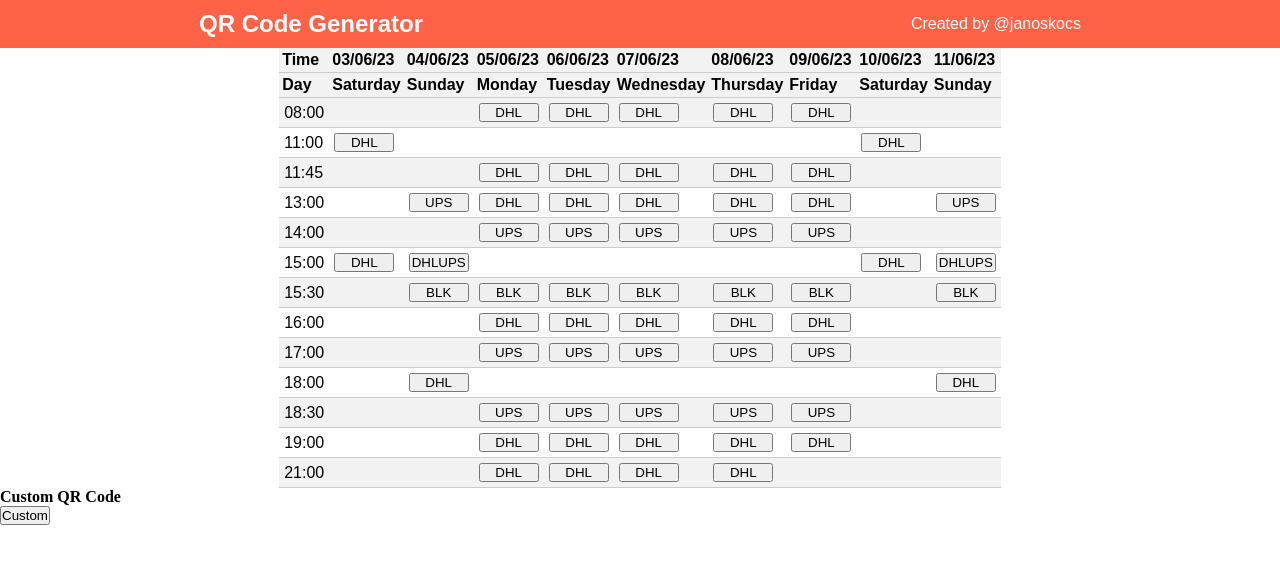
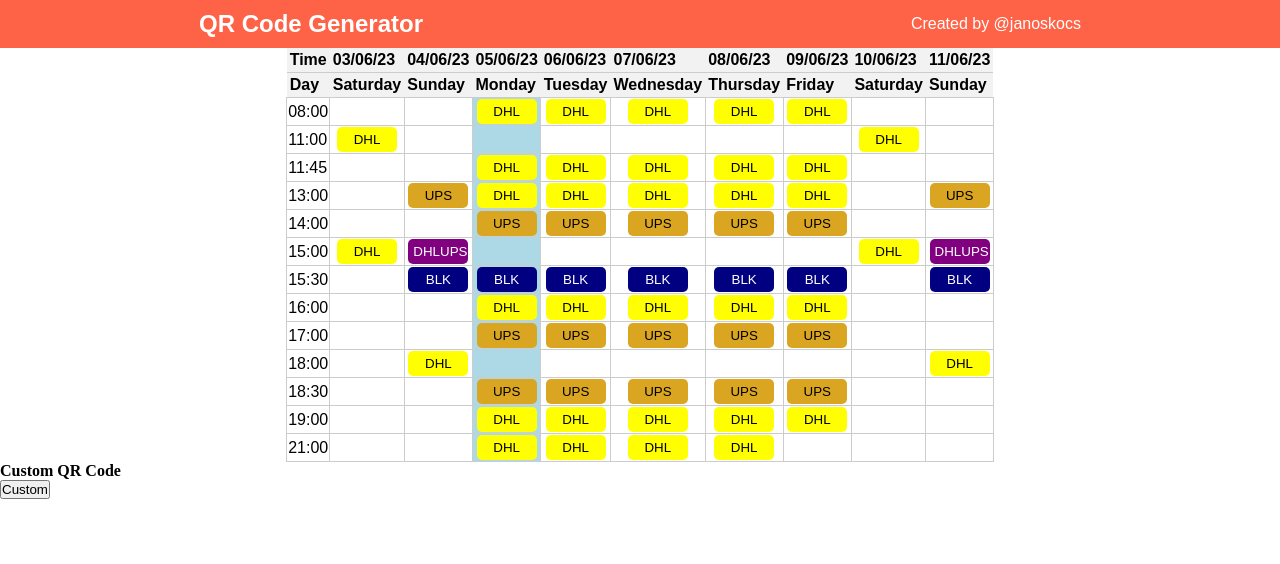
Before and after one commit to janoskocs/qr-code-app, a React (Create React App) app: page / in a window 1280 px wide. Shown: the top 564 px of the page. Built offline with nearby package versions, Linux system fonts and the light colour scheme.

Commit message:
Style buttons

```diff
--- a/src/components/Table/Table.scss
+++ b/src/components/Table/Table.scss
@@ -15,11 +15,11 @@
     border-bottom: 1px solid #ccc;
   }
   tr:nth-child(odd) {
-    background-color: #f2f2f2;
+    // background-color: #f2f2f2;
   }
   td {
-    padding: 5px;
-    border-bottom: 1px solid #ccc;
+    padding: 1px;
+    border: 1px solid #ccc;
   }
 
   .table__body {
@@ -28,6 +28,13 @@
       &:hover {
         background-color: #f5f5f5;
       }
+    }
+    td:nth-child(4) {
+      background-color: lightblue;
+    }
+
+    td:nth-child(odd) {
+      // background-color: #f5f5f5;
     }
   }
 }
--- a/src/components/TableRow/TableRow.js
+++ b/src/components/TableRow/TableRow.js
@@ -12,7 +12,7 @@
                         {service === "NO_SERVICE" ? (
                             ""
                         ) : (
-                            <button className="print__btn" onClick={() => handleButtonClick(date, hourIndex, service)}>
+                            <button className={`print__btn ${service}`} onClick={() => handleButtonClick(date, hourIndex, service)}>
                                 {service}
                             </button>
                         )}
--- a/src/components/TableRow/TableRow.scss
+++ b/src/components/TableRow/TableRow.scss
@@ -1,6 +1,38 @@
 .print__btn {
   width: 60px;
+  display: block;
+  margin: 0 auto;
+  border: none;
+  padding: 5px;
+  border-radius: 5px;
+  &.DHL {
+    background-color: yellow;
+    &:hover {
+      background-color: lightyellow;
+    }
+  }
 
+  &.UPS {
+    background-color: goldenrod;
+    &:hover {
+      background-color: lightgoldenrodyellow;
+    }
+  }
+
+  &.BLK {
+    background-color: navy;
+    color: #fff;
+    &:hover {
+      background-color: lightskyblue;
+    }
+  }
+  &.DHLUPS {
+    background-color: purple;
+    color: #fff;
+    &:hover {
+      background-color: lightpink;
+    }
+  }
   &:hover {
     cursor: pointer;
   }
```
